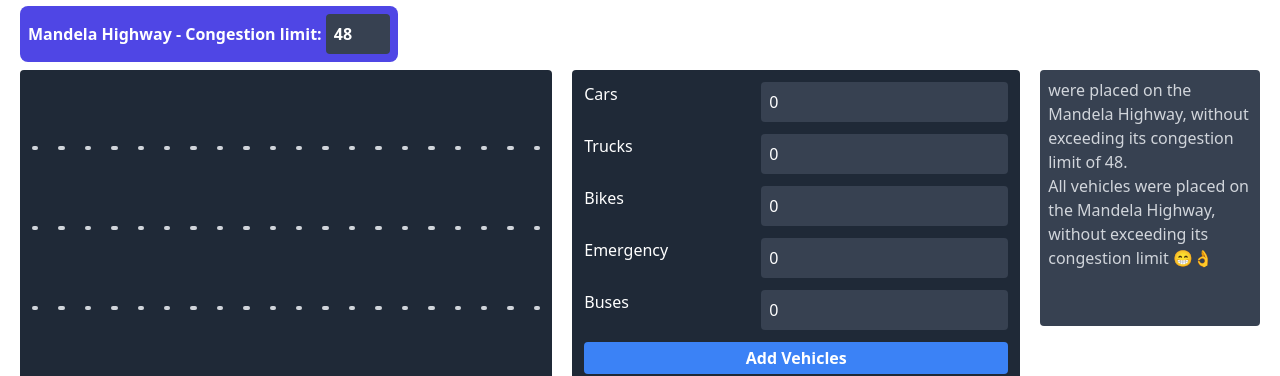
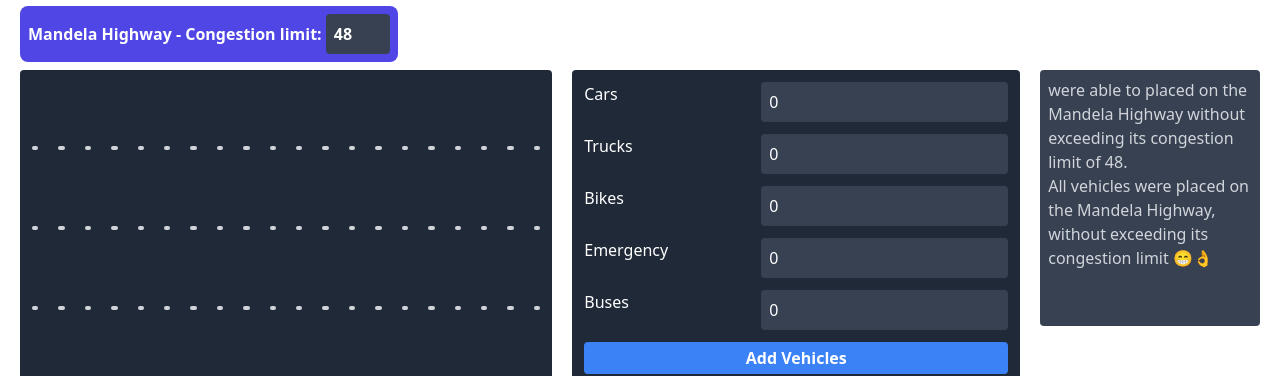
Before and after one commit to EM-CodeReever/AOA-Module-3-and-4, a SvelteKit app: page / in a window 1280 px wide. Both pictures are taken after a click on the button "Add Vehicles". Shown: the part 142-518 px from the top of the page. Built offline with nearby package versions, Linux system fonts and the light colour scheme.

Commit message:
Update vehicle congestion limit message and improve program description

```diff
--- a/src/routes/+page.svelte
+++ b/src/routes/+page.svelte
@@ -244,9 +244,9 @@
 
     </section>
     <section>
-        <div class="w-full max-w-lg mt-16 h-64 bg-gray-700 rounded p-2 text-gray-300">
+        <div class="w-full max-w-lg mt-16 min-h-64 bg-gray-700 rounded p-2 text-gray-300">
             {#if showOutput}
-            <p>{countVehicleTypes(vehicles)} were placed on the Mandela Highway, without exceeding its congestion limit of {mandelaCapacity}. <br></p>
+            <p>{countVehicleTypes(vehicles)} were able to placed on the Mandela Highway {leftOverVehicles.length > 0 ? "to maximize value" : ""}  without exceeding its congestion limit of {mandelaCapacity}. <br></p>
             {#if leftOverVehicles.length > 0}
             <p>There were {leftOverVehicles.length} left-over vehicles placed on the Portmore Toll to Kingston, which is more efficient than adding them to the Mandela Hwy; consequently increasing congestion.</p>
             {:else}
```
